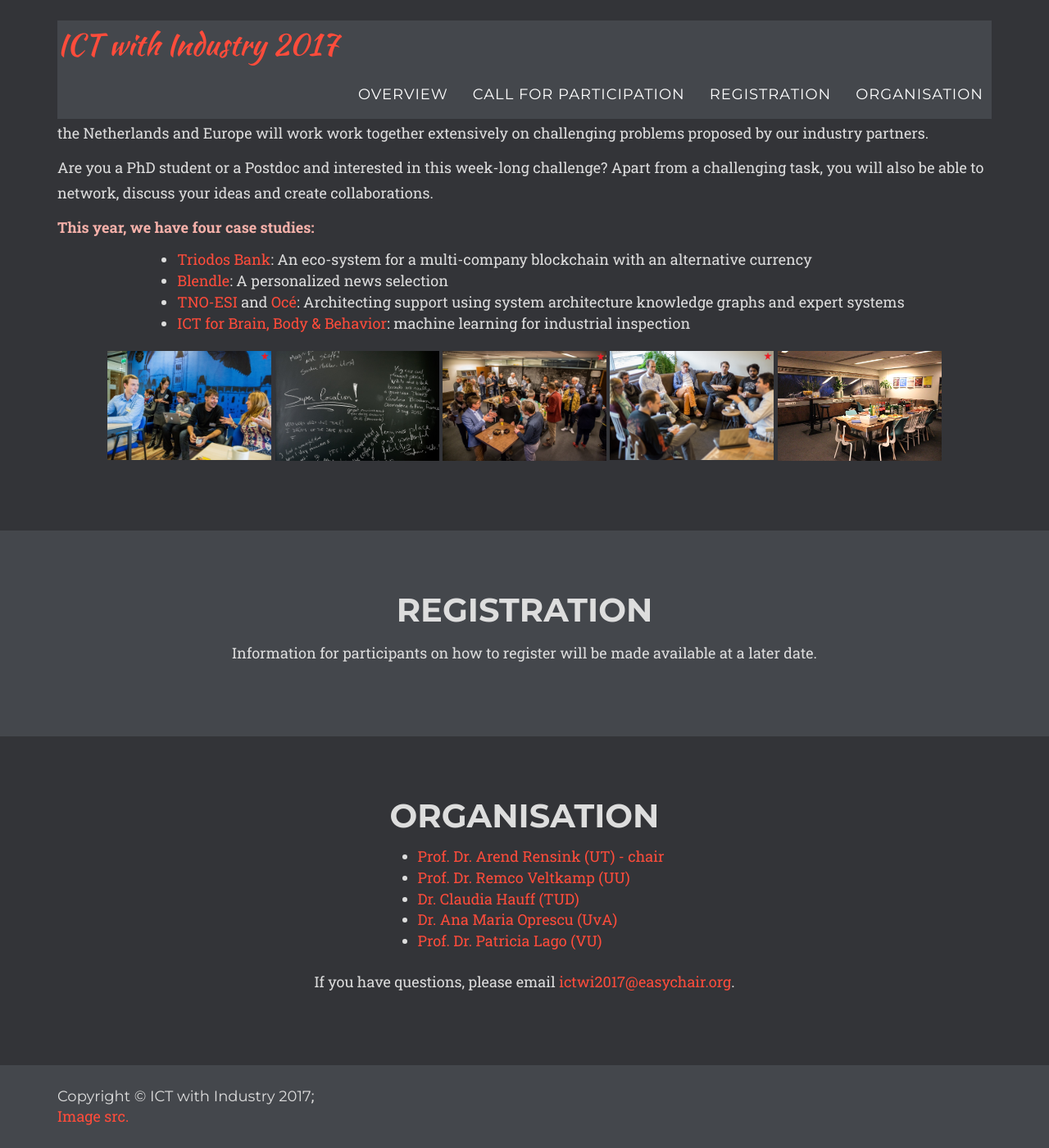
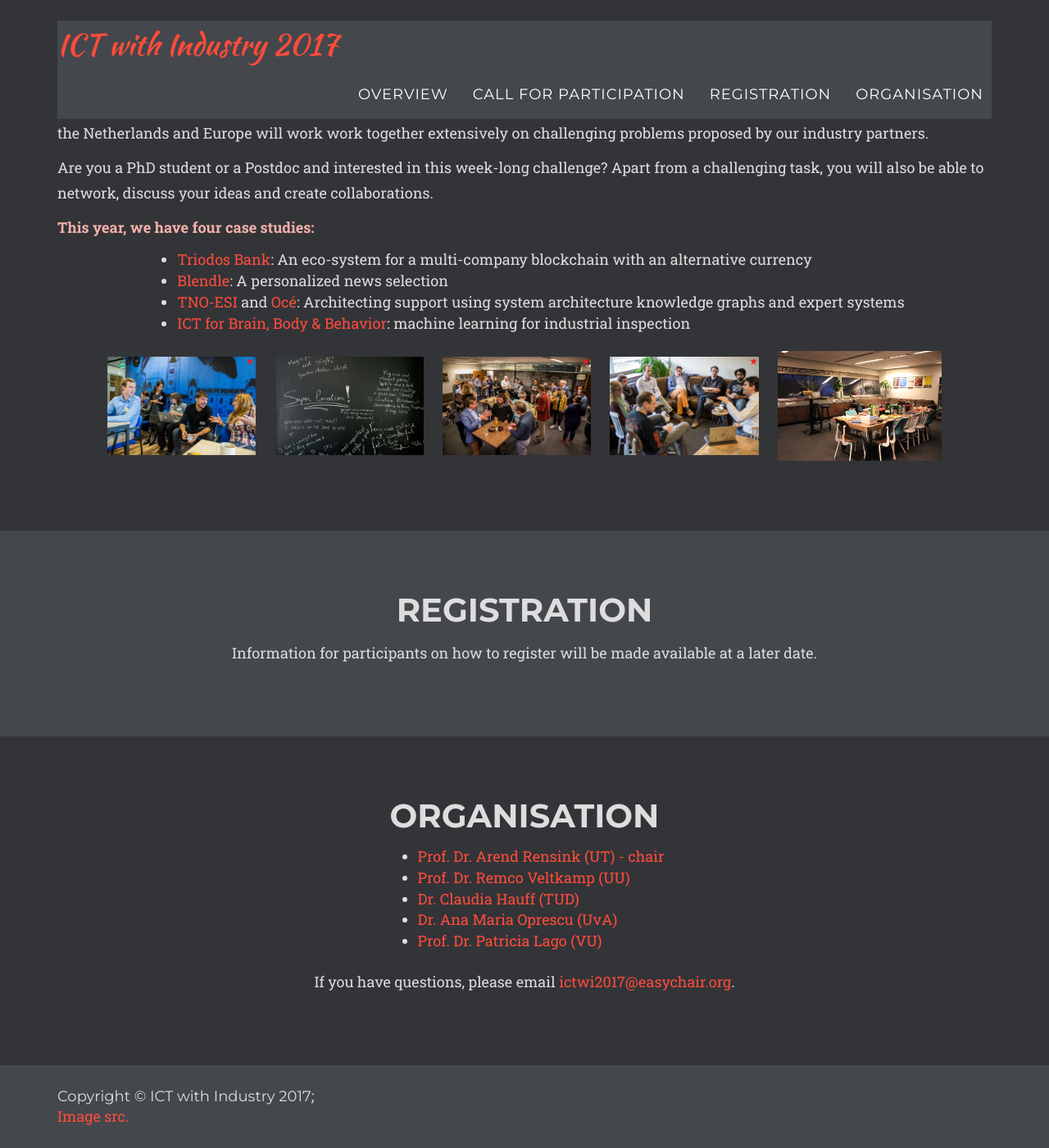
Before and after one commit to chauff/ictWI2017, a Jekyll site: the page built from index.html, in a window 1280 px wide and 1400 px high, scrolled down 1541 px. Shown: the whole window at 82% size. Built offline with Jekyll 4.4.1, drawn with Linux system fonts in a browser that asks for light colours; some web fonts are replaced; comment, search, counter and statistics services are not loaded.

Commit message:
Update agency.css

```diff
--- a/_includes/css/agency.css
+++ b/_includes/css/agency.css
@@ -12,6 +12,10 @@
 
 .fa-stack {
     color: #{{ site.data.template.color.primary }};
+}
+
+.imgImpression {
+   padding-right: 0.5cm;
 }
 
 .emphasize-text {
```
